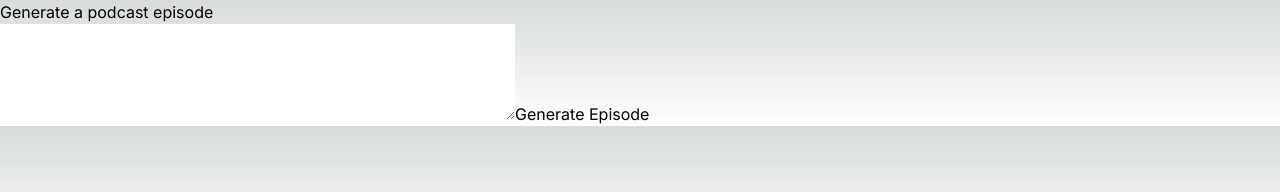
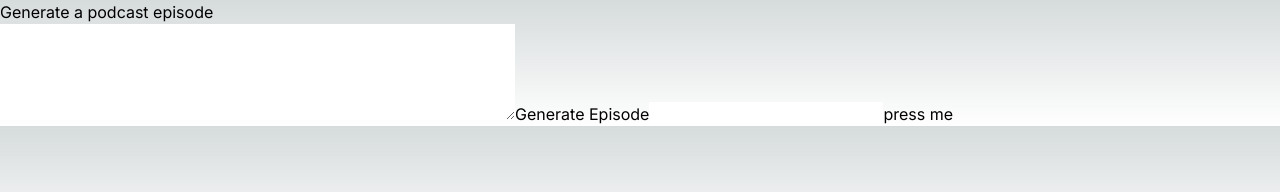
Before and after one commit to collinc777/a-to-p, a Next.js app: page /episode in a window 1280 px wide. Shown: the top 192 px of the page. Built offline with nearby package versions, Linux system fonts and the light colour scheme.

Commit message:
Update TTSProvider client and add articleURL input

```diff
--- a/app/episode/page.tsx
+++ b/app/episode/page.tsx
@@ -25,6 +25,7 @@ function usePollEpisode() {
 
 export default function EpisodePage() {
   const [articleText, setArticleText] = useState<string>("");
+  const [articleURL, setArticleURL] = useState<string>("");
   const { episodeId, setEpisodeId, url } = usePollEpisode();
   return (
     <main>
@@ -58,6 +59,34 @@ export default function EpisodePage() {
         >
           Generate Episode
         </button>
+
+        {/* input for article_url */}
+        <input
+          className="text-black"
+          type="text"
+          value={articleURL}
+          onChange={(e) => setArticleURL(e.target.value)}
+        />
+        <button
+          onClick={async () => {
+            const response = await (
+              await fetch("/api/episode_create_task", {
+                method: "POST",
+                body: JSON.stringify({
+                  article_url: articleURL,
+                }),
+                headers: {
+                  "Content-Type": "application/json",
+                },
+              })
+            ).json();
+            console.log({ response });
+            const episodeId = await response["id"];
+            setEpisodeId(episodeId);
+          }}
+        >
+          press me
+        </button>
         {url && <AudioPlayer url={url} />}
       </div>
     </main>
```
Also changed, not shown: 1 other file (tests, documents, lock files or other folders).
